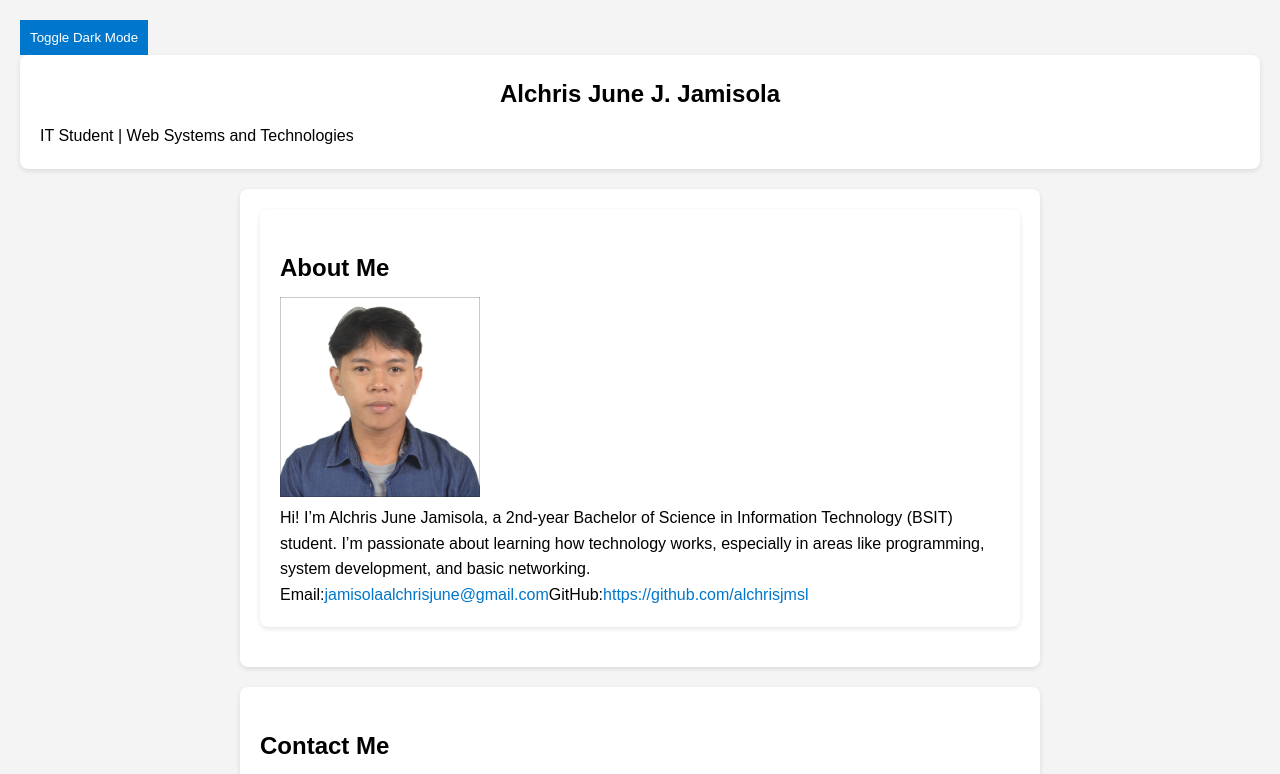
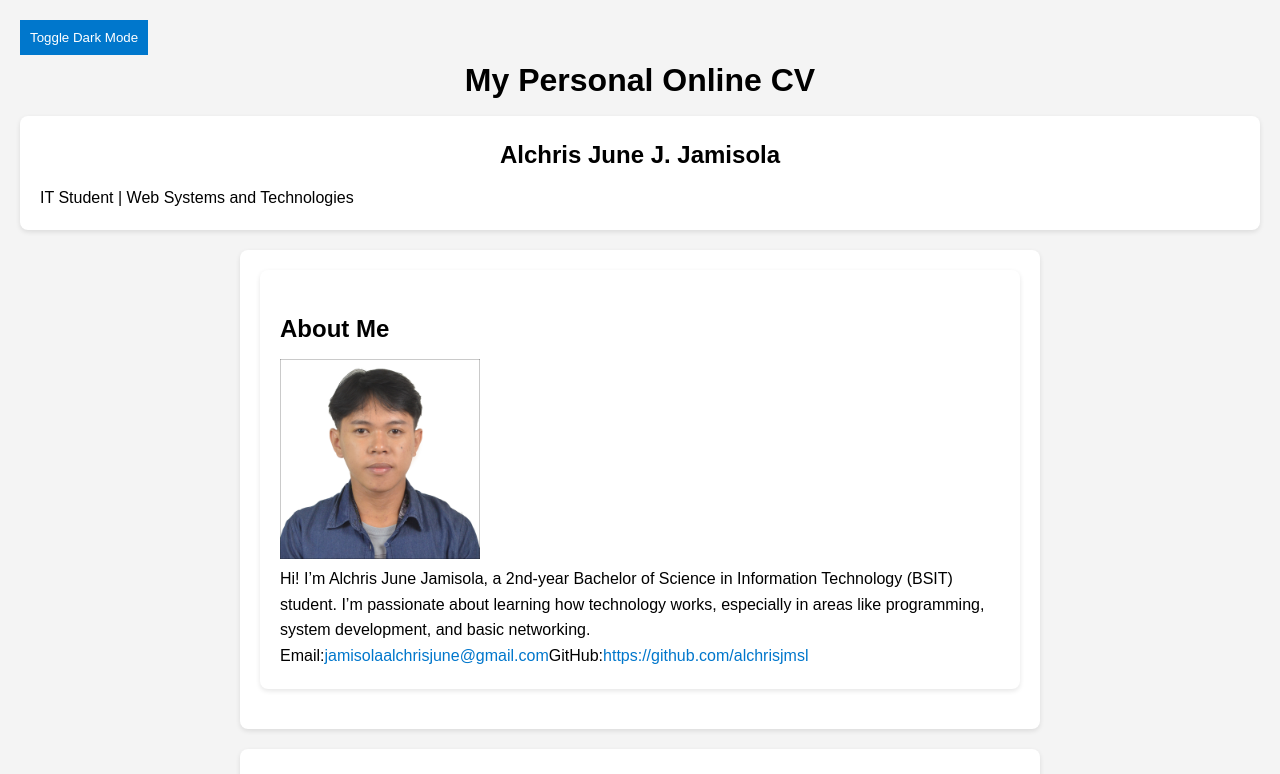
Before and after one commit to alchrisjmsl/2nd-repo, a React (Vite) app in the folder personal-cv-react/: page / in a window 1280 px wide. Shown: the top 774 px of the page. Built offline with nearby package versions, Linux system fonts and the light colour scheme.

Commit message:
WSAT-M6: Enhanced React CV with props and dynamic rendering

```diff
--- a/personal-cv-react/src/App.jsx
+++ b/personal-cv-react/src/App.jsx
@@ -52,6 +52,8 @@ return (
         {darkMode ? "Toggle Light Mode" : "Toggle Dark Mode"}
       </button>
 
+      <h1>My Personal Online CV</h1>
+
       <Header />
       <About />
       <Contact />
```
